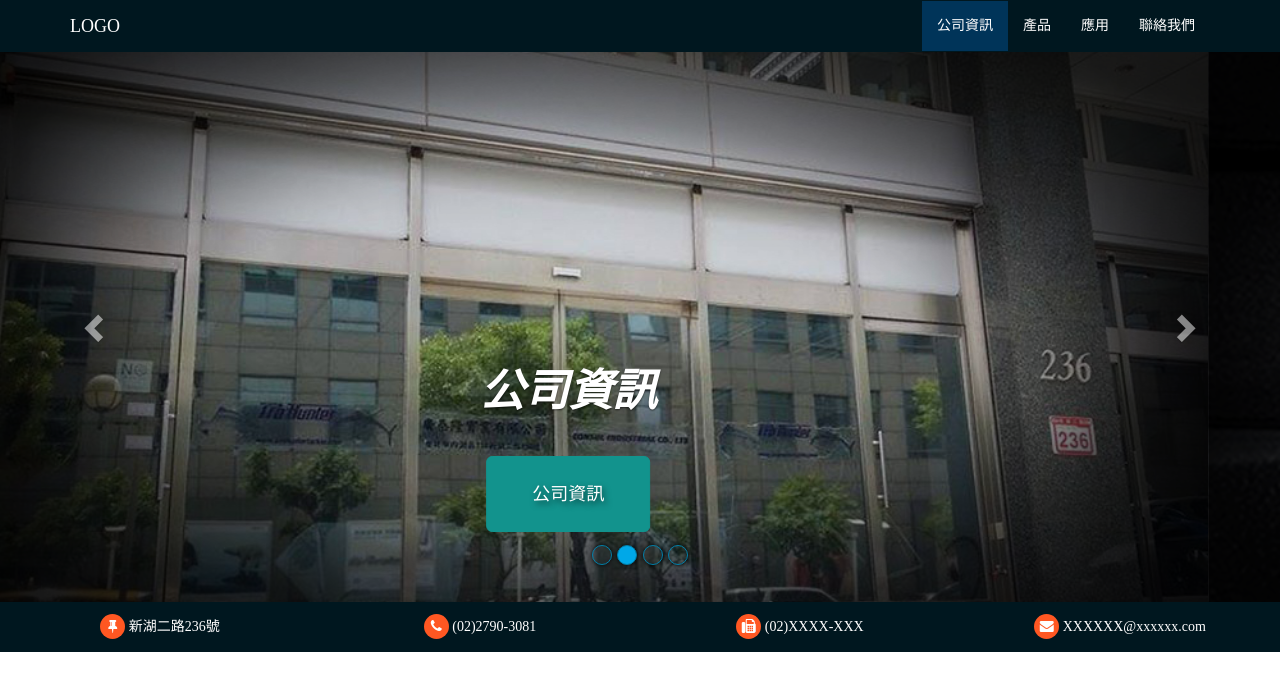
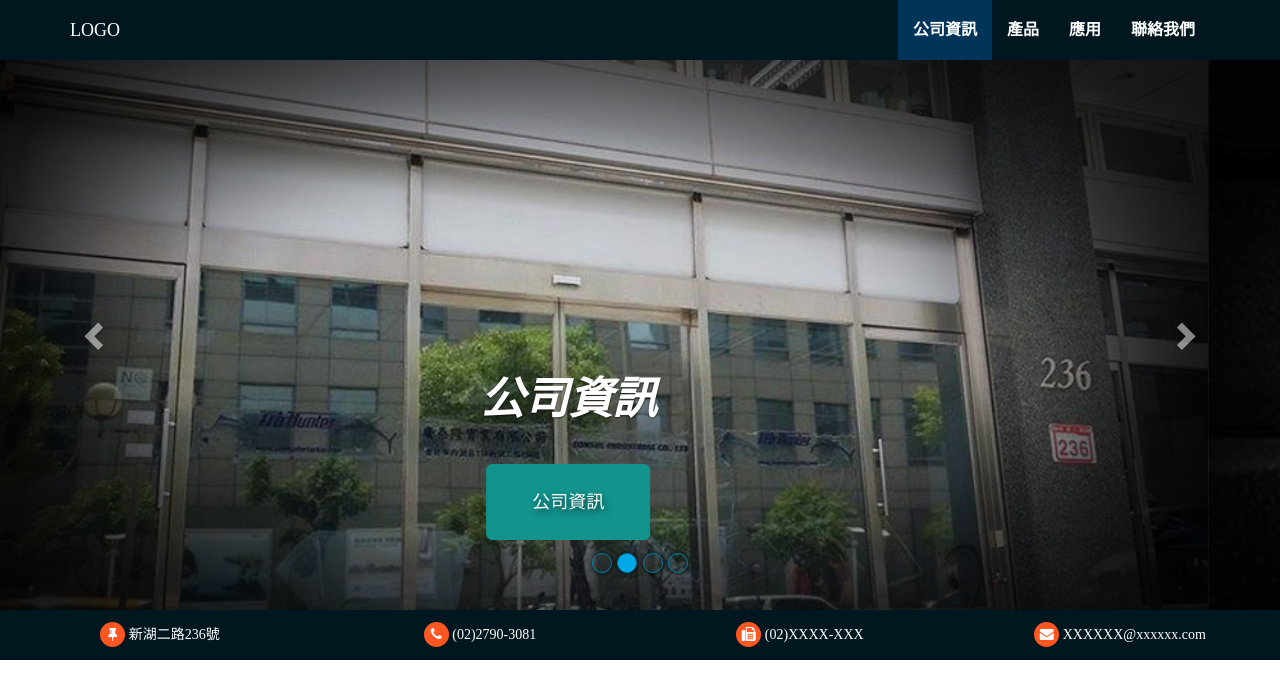
Before and after one commit to psycho909/companywebsite01, a plain HTML site: page index.html in a window 1280 px wide. Drawn offline with Linux system fonts and the light colour scheme.

Commit message:
modifed css style about navbar

```diff
--- a/css/style.css
+++ b/css/style.css
@@ -9,6 +9,15 @@ body{
 @media (min-width: 768px){
 	.navbar {
     	border-radius:0px;
+    	min-height: 60px !important;
+	}
+	.navbar-brand{
+		line-height: 30px !important;
+	}
+	.navbar-nav>li>a{
+		line-height: 30px !important;
+		font-size: 16px !important;
+		font-weight: 900 !important;
 	}
 }
 .navbar {
@@ -18,6 +27,7 @@ body{
 .navbar-default{
 	background: #00171F;
 	border-color:transparent;
+	border: none;
 }
 .navbar-default .navbar-brand{
 	color:#fff;
```
